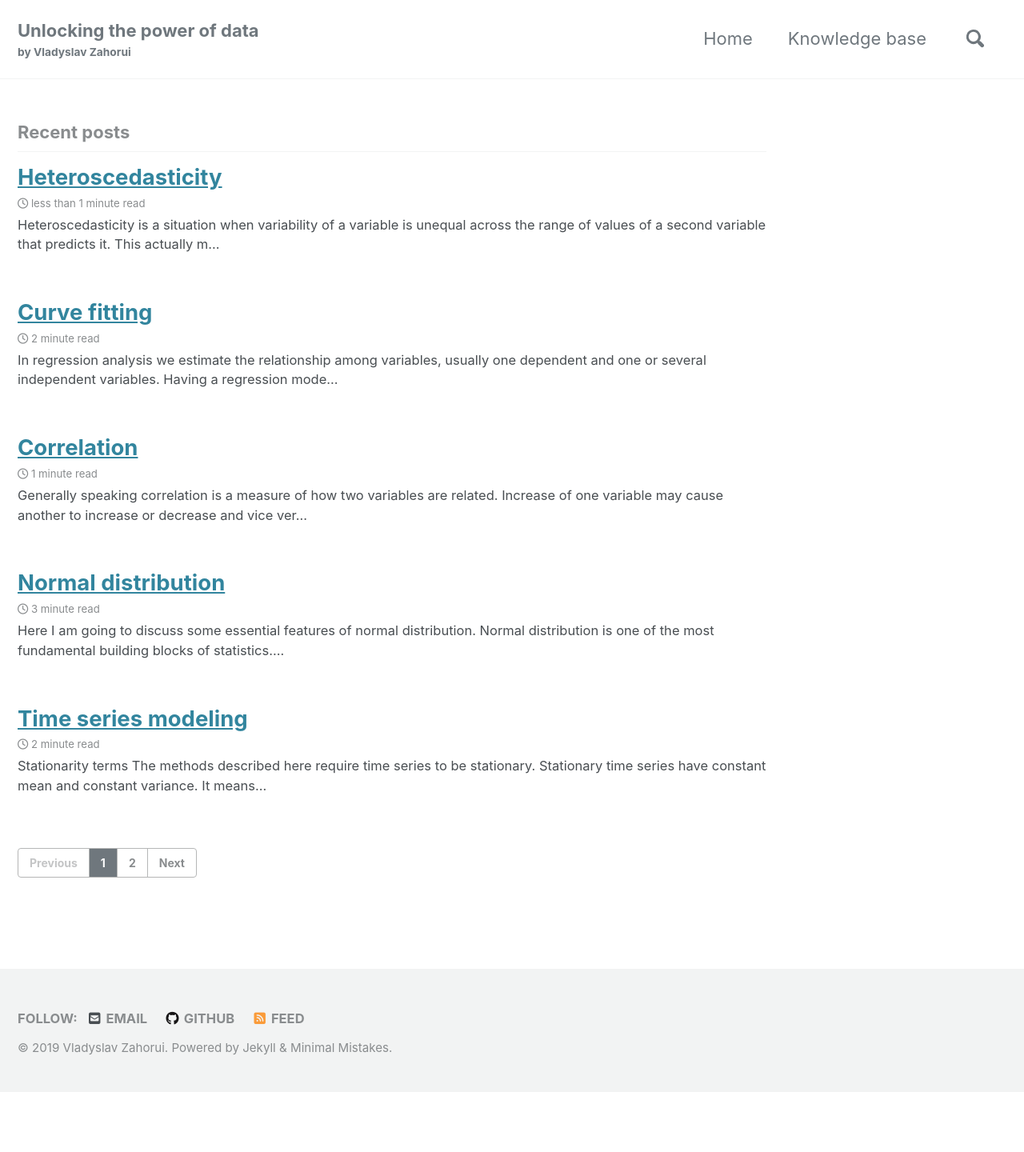
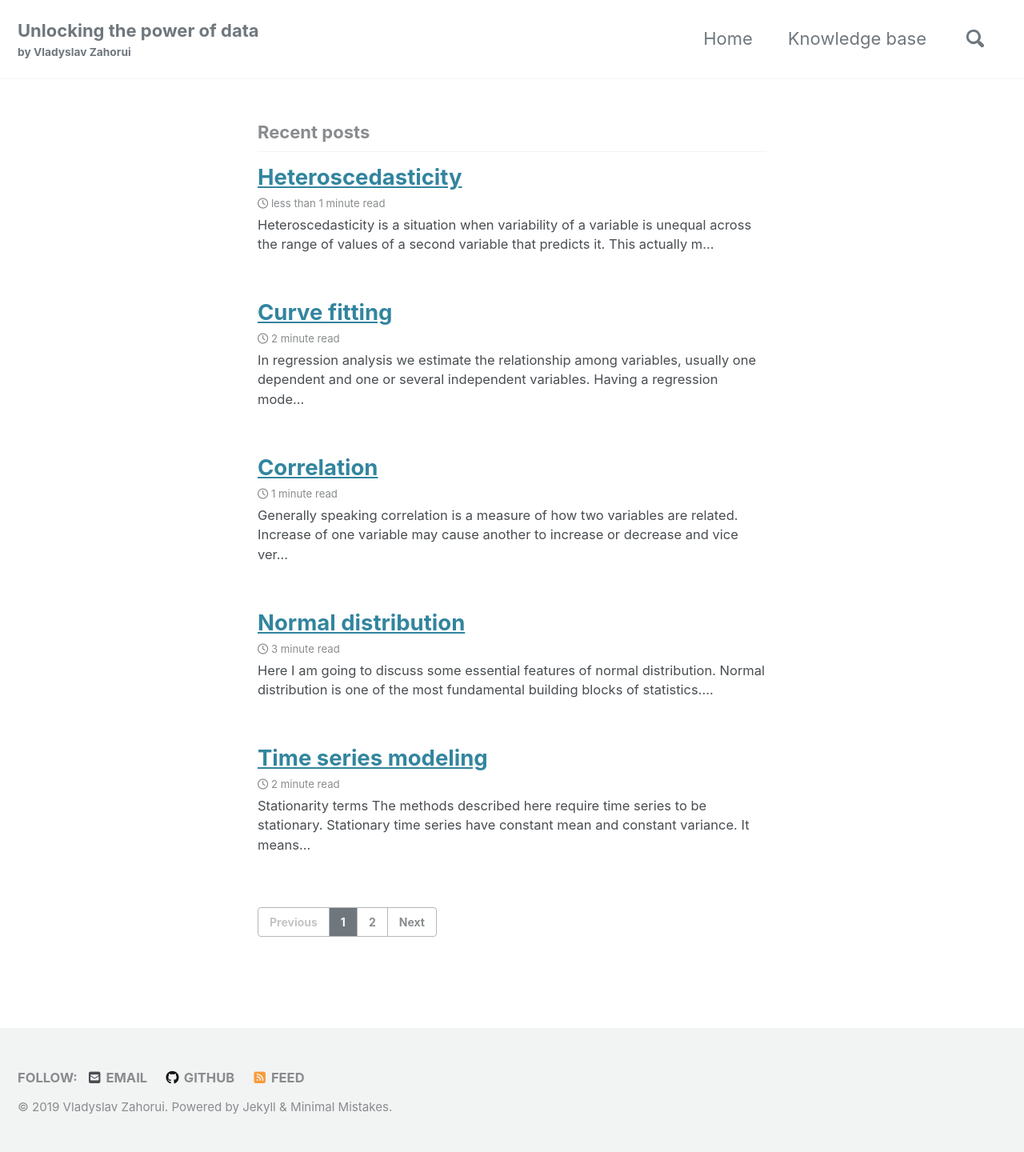
Before and after one commit to vzahorui/vzahorui.github.io, a Jekyll site: the page built from index.html, in a window 1280 px wide. Shown: the whole page at 80% size. Built offline with Jekyll 4.4.1, drawn with Linux system fonts in a browser that asks for light colours; cached includes are drawn as plain includes; nearby versions of some CDN libraries; the list of posts is cut into pages by our own code; before the commit the page ends 1365 px from its top, so only the background shows below that.

Commit message:
reverted to default

```diff
--- a/_sass/minimal-mistakes/_archive.scss
+++ b/_sass/minimal-mistakes/_archive.scss
@@ -8,12 +8,12 @@
 
   @include breakpoint($large) {
     float: right;
-    width: 100%;
+    width: calc(100% - #{$right-sidebar-width-narrow});
     padding-right: $right-sidebar-width-narrow;
   }
 
   @include breakpoint($x-large) {
-    width: 100%;
+    width: calc(100% - #{$right-sidebar-width});
     padding-right: $right-sidebar-width;
   }
 }
```
